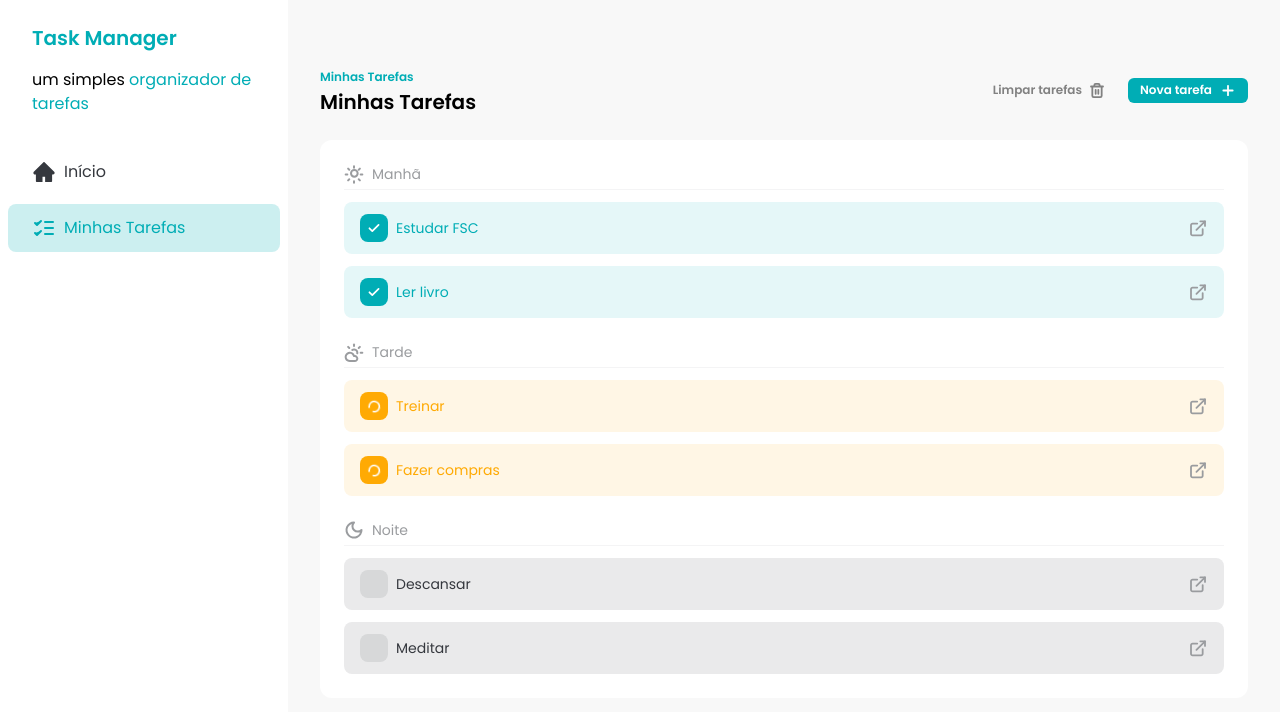
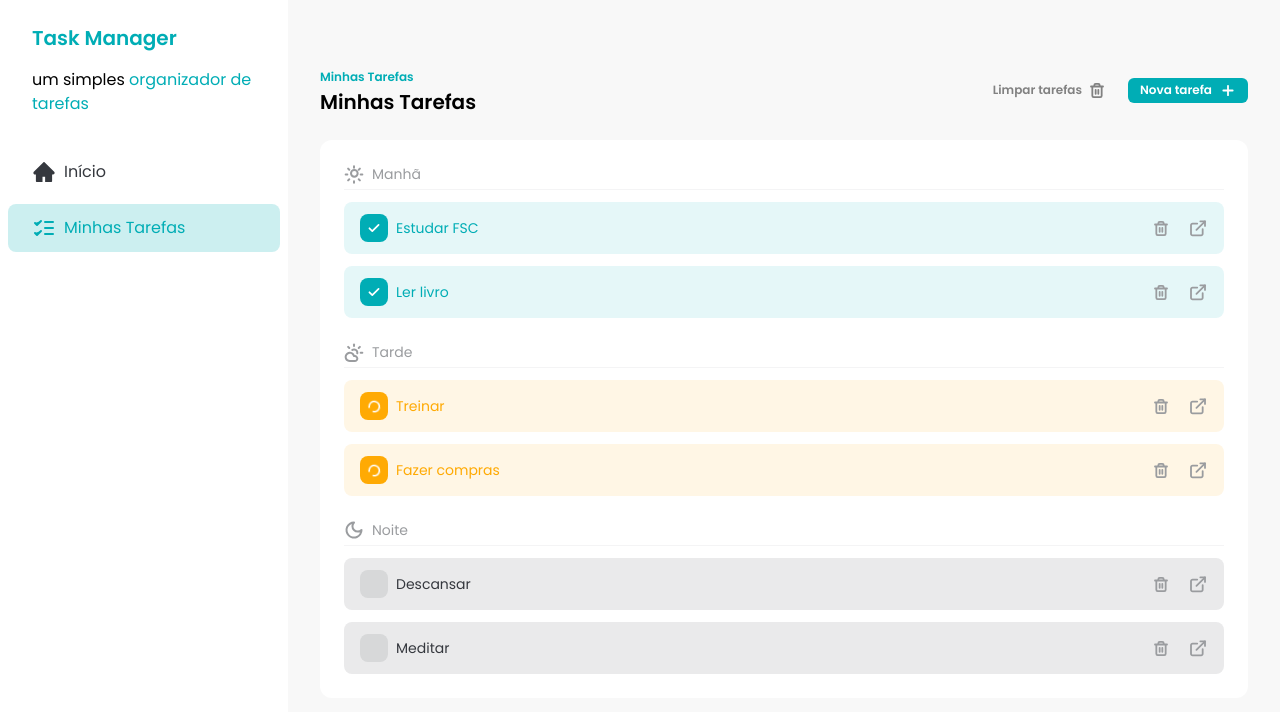
Before and after one commit to Luca-Sousa/fsc-todo-app, a React (Vite) app: page / in a window 1280 px wide. Shown: the top 712 px of the page. Built offline with nearby package versions, Linux system fonts and the light colour scheme.

Commit message:
feat: ensure task can be deleted

```diff
--- a/src/components/Button.jsx
+++ b/src/components/Button.jsx
@@ -1,4 +1,4 @@
-const Button = ({ children, variant = "primary" }) => {
+const Button = ({ children, variant = "primary", ...rest }) => {
   const getVariantsClasses = () => {
     if (variant === "primary") {
       return "bg-brand-primary text-white"
@@ -12,6 +12,7 @@
   return (
     <button
       className={`flex items-center gap-2 rounded-md px-3 py-1 text-xs font-semibold transition hover:opacity-75 ${getVariantsClasses()}`}
+      {...rest}
     >
       {children}
     </button>
--- a/src/components/Task.jsx
+++ b/src/components/Task.jsx
@@ -40,6 +40,11 @@
     setTasks(newTasks)
   }
 
+  const handleTaskDeleteClick = (taskId) => {
+    const newTasks = tasks.filter((task) => task.id !== taskId)
+    setTasks(newTasks)
+  }
+
   return (
     <div className="flex-1 space-y-6 px-8 py-16">
       <div className="flex w-full justify-between">
@@ -71,7 +76,8 @@
             <TaskItem
               key={task.id}
               task={task}
-              handleTaskCheckboxClick={handleTaskCheckboxClick}
+              handleCheckboxClick={handleTaskCheckboxClick}
+              handleDeleteClick={handleTaskDeleteClick}
             />
           ))}
         </div>
@@ -83,7 +89,8 @@
             <TaskItem
               key={task.id}
               task={task}
-              handleTaskCheckboxClick={handleTaskCheckboxClick}
+              handleCheckboxClick={handleTaskCheckboxClick}
+              handleDeleteClick={handleTaskDeleteClick}
             />
           ))}
         </div>
@@ -95,7 +102,8 @@
             <TaskItem
               key={task.id}
               task={task}
-              handleTaskCheckboxClick={handleTaskCheckboxClick}
+              handleCheckboxClick={handleTaskCheckboxClick}
+              handleDeleteClick={handleTaskDeleteClick}
             />
           ))}
         </div>
--- a/src/components/TaskItem.jsx
+++ b/src/components/TaskItem.jsx
@@ -1,8 +1,10 @@
 import CheckIcon from "../assets/icons/check.svg?react"
 import DetailsIcon from "../assets/icons/details.svg?react"
 import LoaderIcon from "../assets/icons/loader.svg?react"
+import TrashIcon from "../assets/icons/trash.svg?react"
+import Button from "./Button"
 
-const TaskItem = ({ task, handleTaskCheckboxClick }) => {
+const TaskItem = ({ task, handleCheckboxClick, handleDeleteClick }) => {
   const getStatusClasses = () => {
     if (task.status === "done") {
       return "bg-brand-primary text-brand-primary"
@@ -29,7 +31,7 @@
             type="checkbox"
             checked={task.status === "done"}
             className="absolute h-full w-full cursor-pointer opacity-0"
-            onChange={() => handleTaskCheckboxClick(task.id)}
+            onChange={() => handleCheckboxClick(task.id)}
           />
           {task.status === "done" && <CheckIcon />}
           {task.status === "in_progress" && (
@@ -40,9 +42,15 @@
         {task.title}
       </div>
 
-      <a href="#" className="transition hover:opacity-75">
-        <DetailsIcon />
-      </a>
+      <div className="flex items-center gap-2">
+        <Button variant="ghost" onClick={() => handleDeleteClick(task.id)}>
+          <TrashIcon className="text-brand-text-gray" />
+        </Button>
+
+        <a href="#" className="transition hover:opacity-75">
+          <DetailsIcon />
+        </a>
+      </div>
     </div>
   )
 }
```
